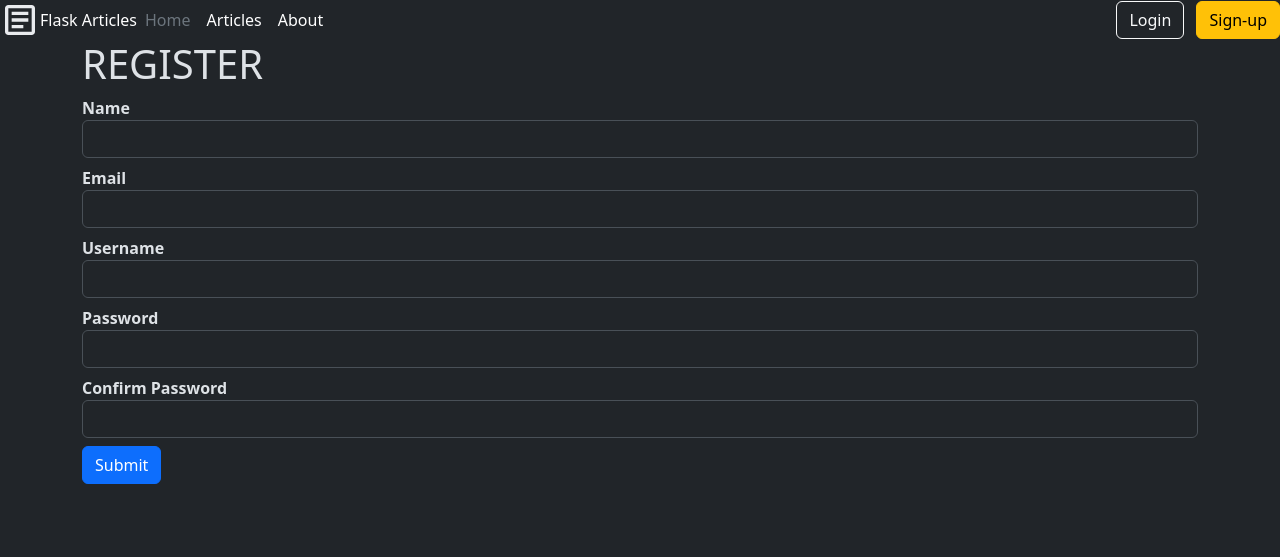
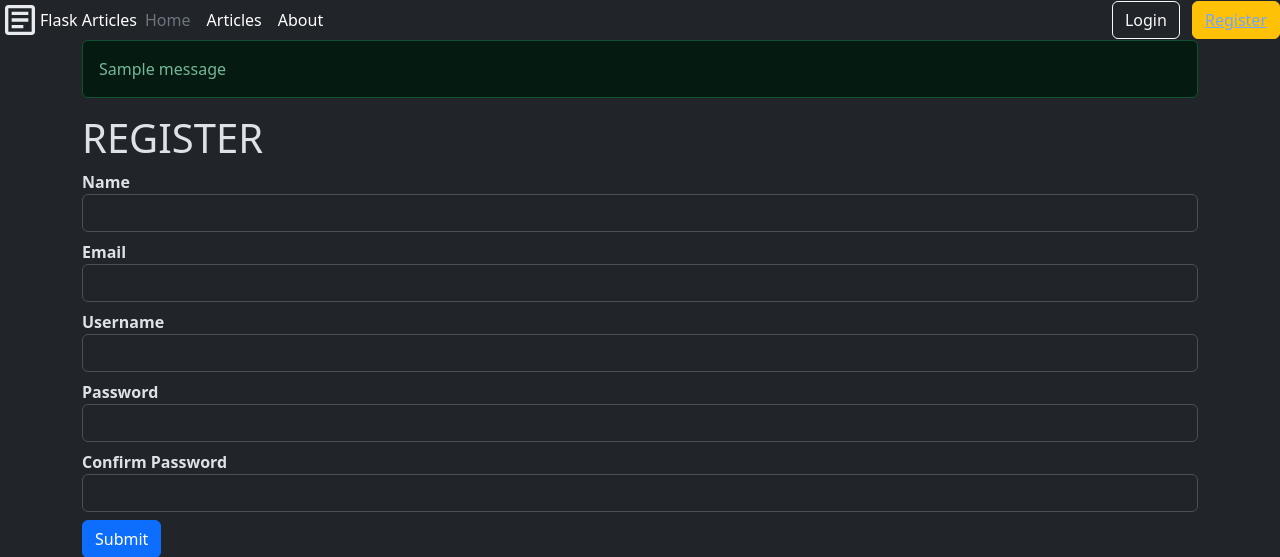
Before and after one commit to aryoeska/web-dev, a Flask app: page /register in a window 1280 px wide. Shown: the top 557 px of the page. Run offline with Flask 3, Linux system fonts and the light colour scheme; one stand-in notice (Sample message) is shown; some libraries are stand-ins or nearby versions.

Commit message:
makin register form

```diff
--- a/5. Learn Flask II/app.py
+++ b/5. Learn Flask II/app.py
@@ -3,8 +3,16 @@ from data import Articles
 from flask_sqlalchemy import SQLAlchemy
 from wtforms import Form, StringField, TextAreaField, PasswordField, validators
 from passlib.hash import sha256_crypt
+import psycopg2
 
 app = Flask(__name__)
+con = psycopg2.connect(
+    host='localhost',
+    port='5432',
+    password='010202',
+    user='postgres'
+)
+
 
 artic = Articles()
 
@@ -39,8 +47,25 @@ class RegisterForm(Form):
 def register():
     form = RegisterForm(request.form)
     if request.method == 'POST' and form.validate():
+        name = form.name.data
+        email = form.email.data
+        username = form.username.data
+        password = sha256_crypt.encrypt(str(form.password.data))
+
+        cursor = con.cursor()
+
+        cursor.execute("INSERT INTO users(name, email, username, password) VALUE (%s, %s, %s, %s)", (name, email, username, password))
+        con.commit()
+        cursor.close()
+        con.close()
+
+        flash('You are now registered and you can log in', 'succes')
+
+        redirect(url_for('index'))
+
         return render_template('register.html', form = form)
     return render_template('register.html', form = form)
 
 if __name__ == '__main__':
+    app.secret_key='secret123'
     app.run(port=5002, debug=True)
--- /dev/null
+++ b/5. Learn Flask II/templates/includes/_messages.html
@@ -0,0 +1,4 @@
+{% with messages = get_flashed_messages(with_categories=true) %} {% if messages
+%} {% for category, message in messages %}
+<div class="alert alert-{{ category }}">{{ message }}</div>
+{% endfor %} {% endif %} {% endwith %}
--- a/5. Learn Flask II/templates/includes/_navbar.html
+++ b/5. Learn Flask II/templates/includes/_navbar.html
@@ -22,6 +22,8 @@
 
   <div class="text-end">
     <button type="button" class="btn btn-outline-light me-2">Login</button>
-    <button type="button" class="btn btn-warning">Sign-up</button>
+    <button type="button" class="btn btn-warning">
+      <a href="/register">Register</a>
+    </button>
   </div>
 </div>
--- a/5. Learn Flask II/templates/layout.html
+++ b/5. Learn Flask II/templates/layout.html
@@ -13,7 +13,9 @@
   </head>
   <body>
     {% include 'includes/_navbar.html' %}
-    <div class="container">{% block body %} {% endblock %}</div>
+    <div class="container">
+      {% include 'includes/_messages.html' %} {% block body %} {% endblock %}
+    </div>
     <script
       src="https://cdn.jsdelivr.net/npm/bootstrap@5.3.3/dist/js/bootstrap.bundle.min.js"
       integrity="sha384-YvpcrYf0tY3lHB60NNkmXc5s9fDVZLESaAA55NDzOxhy9GkcIdslK1eN7N6jIeHz"
```
